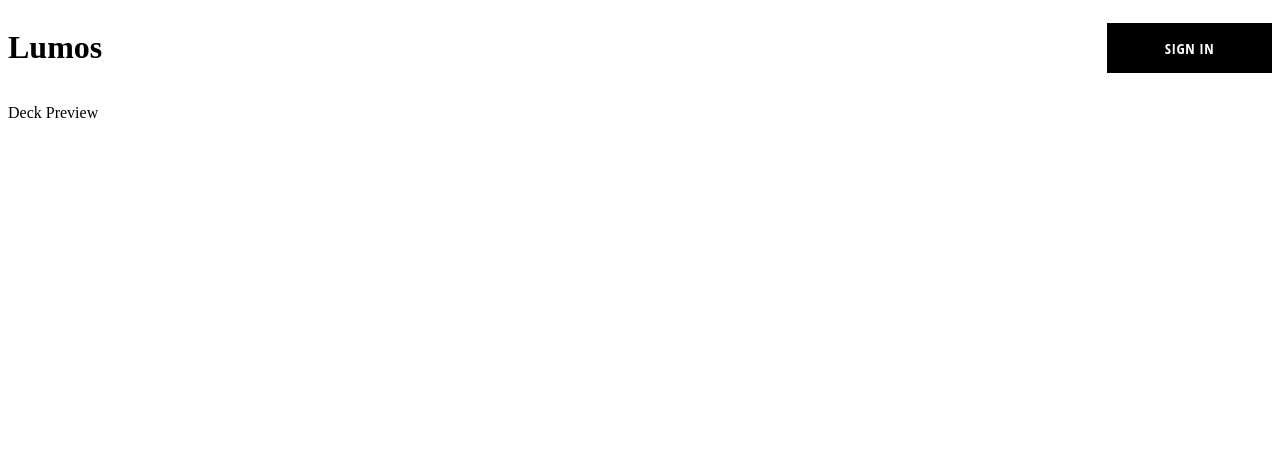
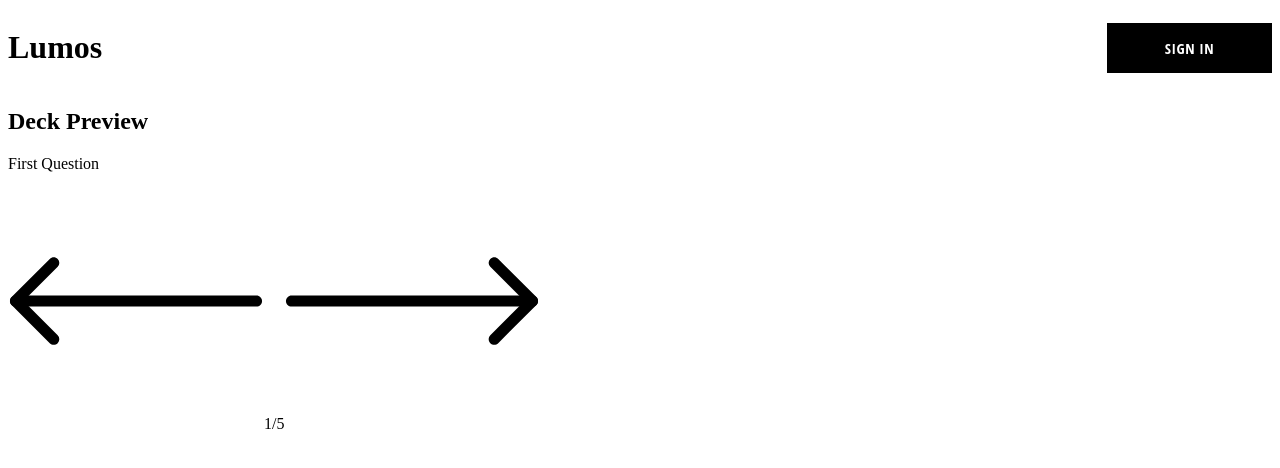
Before and after one commit to vvalentinv/Lumos-LL-Final, a React (Create React App) app in the folder client/: page /deckpreview/1 in a window 1280 px wide. Shown: the top 468 px of the page. Built offline with nearby package versions, Linux system fonts and the light colour scheme; no server answers.

Commit message:
Implement slideshow feature with arrows for displayig flash cards.

```diff
--- a/client/src/pages/deck-preview-page/deck-preview-page.component.jsx
+++ b/client/src/pages/deck-preview-page/deck-preview-page.component.jsx
@@ -1,22 +1,88 @@
 import { useEffect, useState } from "react";
 import axios from "axios";
 
+import { ReactComponent as LeftArrowLogo } from '../../assets/left-arrow.svg';
+import { ReactComponent as RightArrowLogo } from '../../assets/right-arrow.svg';
+
 const DeckPreviewPage = () => {
 
-    const [deck, setDeck] = useState([]);
+    const amendShowAnswerFlag = (cardIndex) => {
 
-    useEffect(() => {
-        //useEffect => get all cards for current I'th Deck via Axios => Store in useState Hook
-        // setDeck(res)
-    }, [])
+        const curCard = cardList[cardIndex]
+        curCard.showAnswer = true;
+        setCardList((prev) => {
+            return [...prev, curCard]
+            console.log(cardList);
+        })
+    }
 
+    // let newCardList = cardList.map((card) => {
+    //     let editCard = { ...card }
+    //     if (card.id === payload.id) {
+    //         editCard[payload.field] = payload.value
+    //         editCard.isUpdated = true
+    //     }
+    //     return editCard;
+    // })
+    // return newCardList;
+
+    const leftArrowSubmit = () => {
+        if (activeCardIndex < 1) return;
+        setActiveCardIndex(activeCardIndex - 1);
+
+    }
+
+    const rightArrowSubmit = () => {
+        if (activeCardIndex > cardList.length - 2) return;
+        setActiveCardIndex(activeCardIndex + 1);
+        //FLIP Previous Card Boolean Flag to False
+
+    }
+
+    const [cardList, setCardList] = useState([
+        { term: 'First Question', definition: 'Monday', showAnswer: false },
+        { term: 'Second Question', definition: 'Tuesday', showAnswer: false },
+        { term: 'Third Question', definition: 'Wednesday', showAnswer: false },
+        { term: 'Fourth Question', definition: 'Thursday', showAnswer: false },
+        { term: 'Fifth Question', definition: 'Friday', showAnswer: false }
+    ]);
+
+    const [activeCardIndex, setActiveCardIndex] = useState(0);
+
+    let curCard = cardList[activeCardIndex];
+    const deckLength = cardList.length;
 
     return (
-        <p>Deck Preview</p>
-        //curDeckCard => onClick flip to answer
-        //Carousell arrows
+        <>
+            <h2>Deck Preview</h2>
+            <div className='primary-card-container' onClick={() => amendShowAnswerFlag(activeCardIndex)}>
+                {!curCard.showAnswer
+                    ? curCard.term
+                    : curCard.definition
+                }
+            </div>
+            <div className='primary-card-nav'>
+                <span className='left-arrow-icon' onClick={() => leftArrowSubmit()} >
+                    <LeftArrowLogo />
+                </span>
+                <span >
+                    {`${activeCardIndex + 1}/${deckLength}`}
+                </span>
+                <span className='right-arrow-icon' onClick={() => rightArrowSubmit()}>
+                    <RightArrowLogo />
+                </span>
+            </div>
+        </>
+
         //=> Iterate over useState Hook and display list of cards
     );
 }
 
 export default DeckPreviewPage;
+
+
+
+    // useEffect(() => {
+        //res = await axios.get(deckID ENDPOINT)
+        // setDeck(res)
+    // }, [])
```
